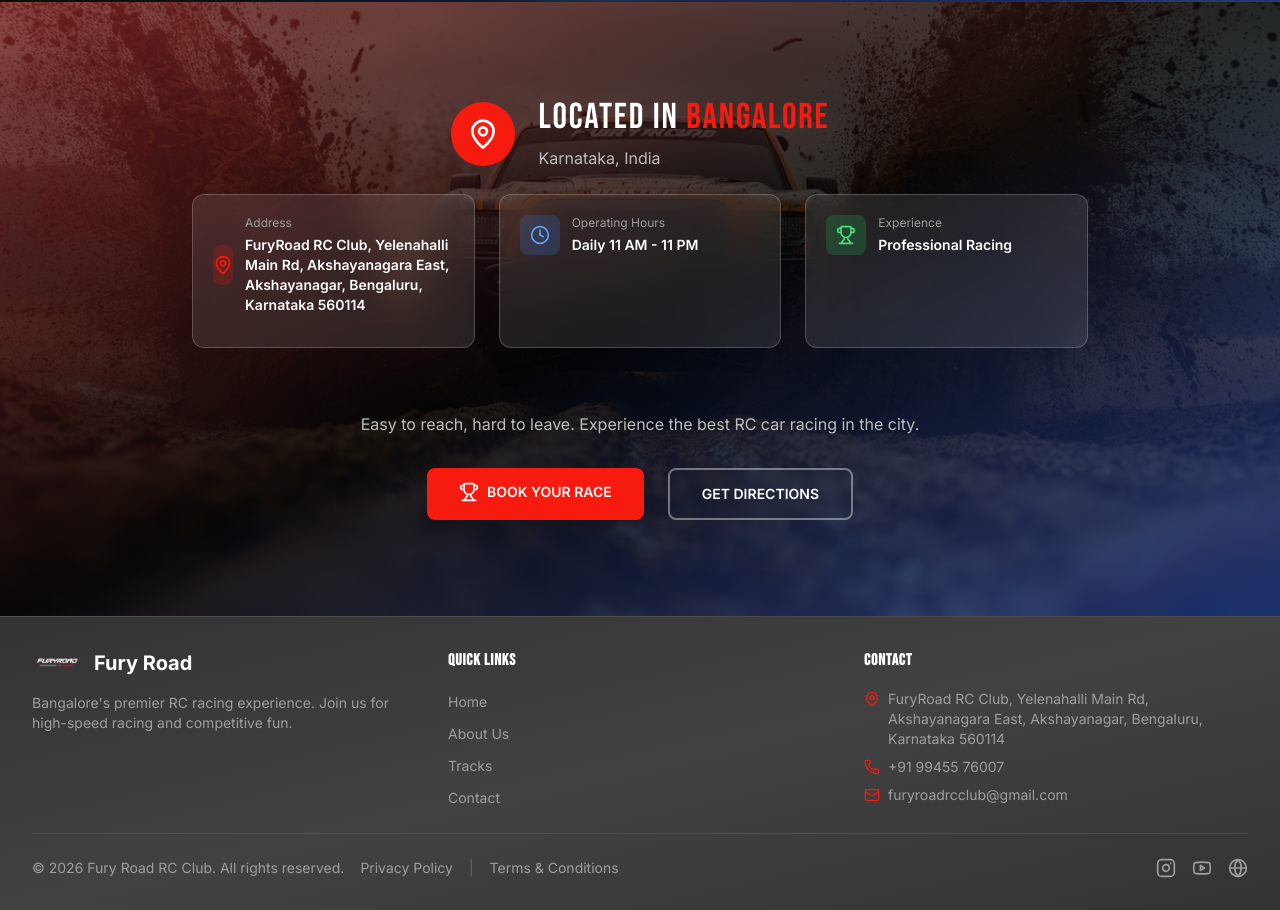
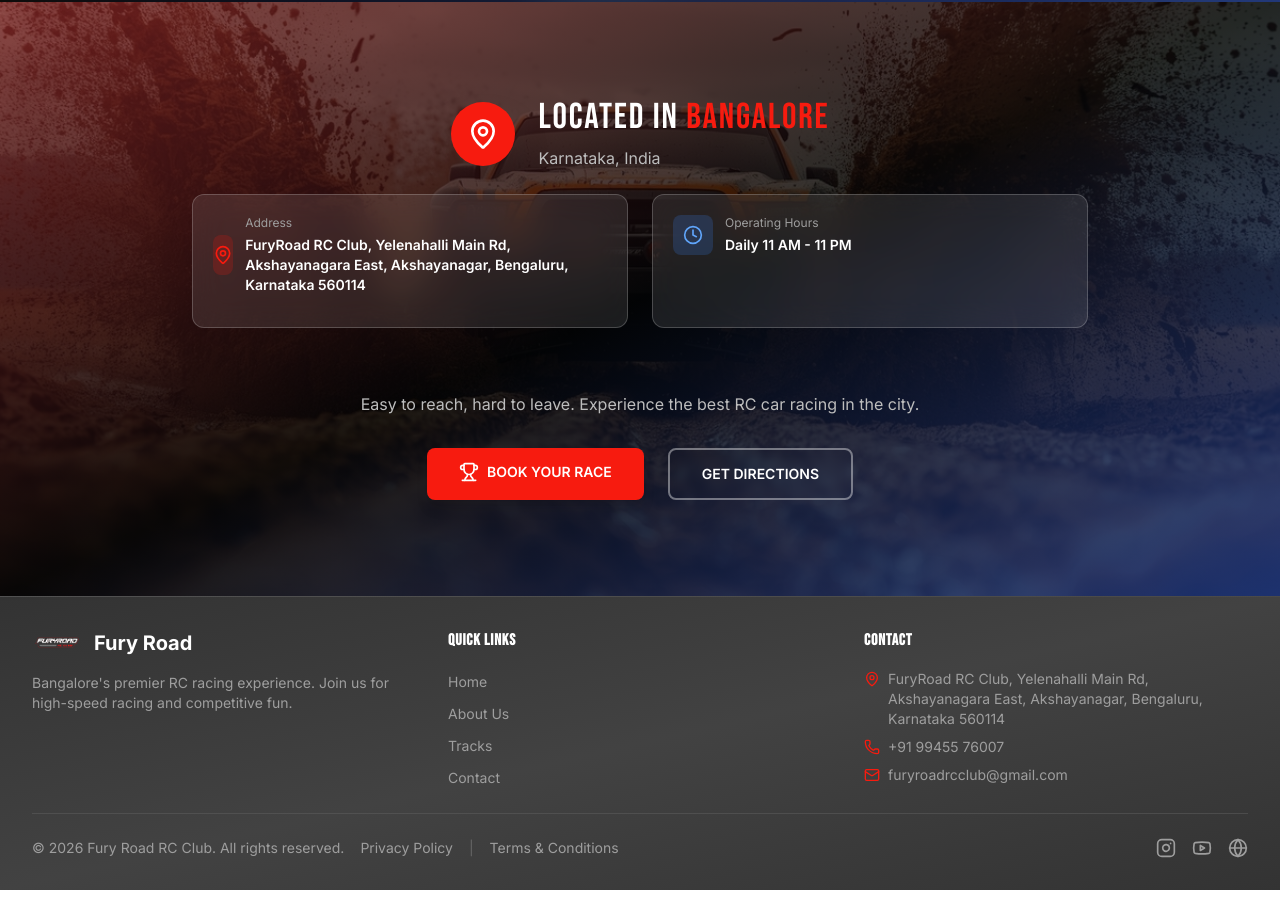
Before and after one commit to vishnuprasadpn/rc-car-cafe, a Next.js app: page / in a window 1280 px wide. Shown: the part 3971-4881 px from the top of the page. Built offline with nearby package versions, Linux system fonts and the light colour scheme; no server answers.

Commit message:
Remove Experience card from Located in Bangalore section
- Removed Experience card (Professional Racing) from home page
- Updated grid layout from md:grid-cols-3 to md:grid-cols-2
- Now shows only Address and Operating Hours cards

```diff
--- a/src/app/page.tsx
+++ b/src/app/page.tsx
@@ -552,7 +552,7 @@
               </div>
             </div>
 
-            <div className="grid grid-cols-1 md:grid-cols-3 gap-4 sm:gap-6 max-w-4xl mx-auto">
+            <div className="grid grid-cols-1 md:grid-cols-2 gap-4 sm:gap-6 max-w-4xl mx-auto">
               <div className="bg-white/10 backdrop-blur-lg rounded-xl p-4 sm:p-5 border border-white/20 hover:bg-white/15 transition-all">
                 <div className="flex items-center justify-center sm:justify-start mb-3">
                   <div className="w-10 h-10 bg-fury-orange/20 rounded-lg flex items-center justify-center mr-3">
@@ -573,18 +573,6 @@
                   <div>
                     <div className="text-xs text-gray-400 mb-1">Operating Hours</div>
                     <div className="text-sm font-semibold text-white">Daily 11 AM - 11 PM</div>
-                  </div>
-                </div>
-              </div>
-
-              <div className="bg-white/10 backdrop-blur-lg rounded-xl p-4 sm:p-5 border border-white/20 hover:bg-white/15 transition-all">
-                <div className="flex items-center justify-center sm:justify-start mb-3">
-                  <div className="w-10 h-10 bg-green-500/20 rounded-lg flex items-center justify-center mr-3">
-                    <Trophy className="h-5 w-5 text-green-400" />
-                  </div>
-                  <div>
-                    <div className="text-xs text-gray-400 mb-1">Experience</div>
-                    <div className="text-sm font-semibold text-white">Professional Racing</div>
                   </div>
                 </div>
               </div>
```
